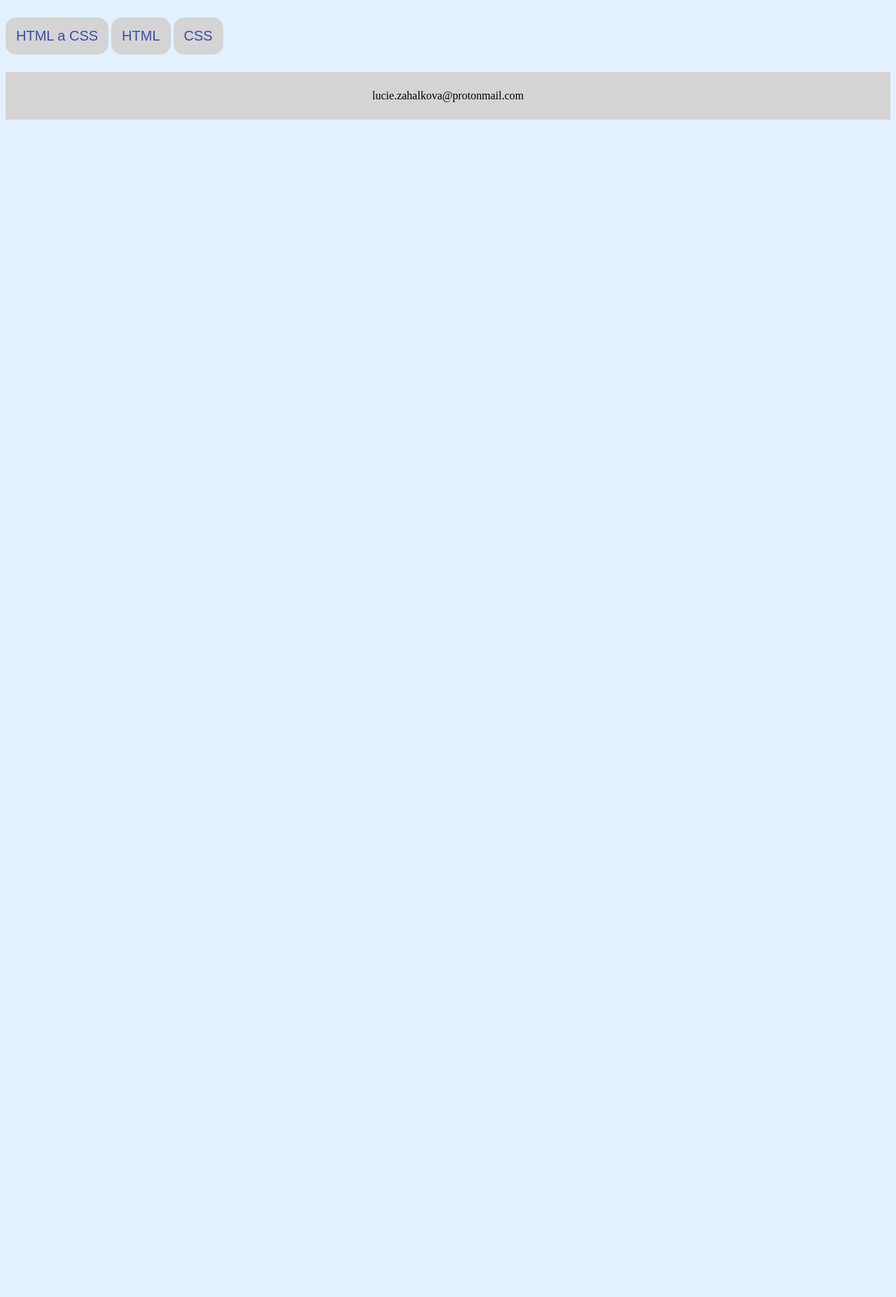
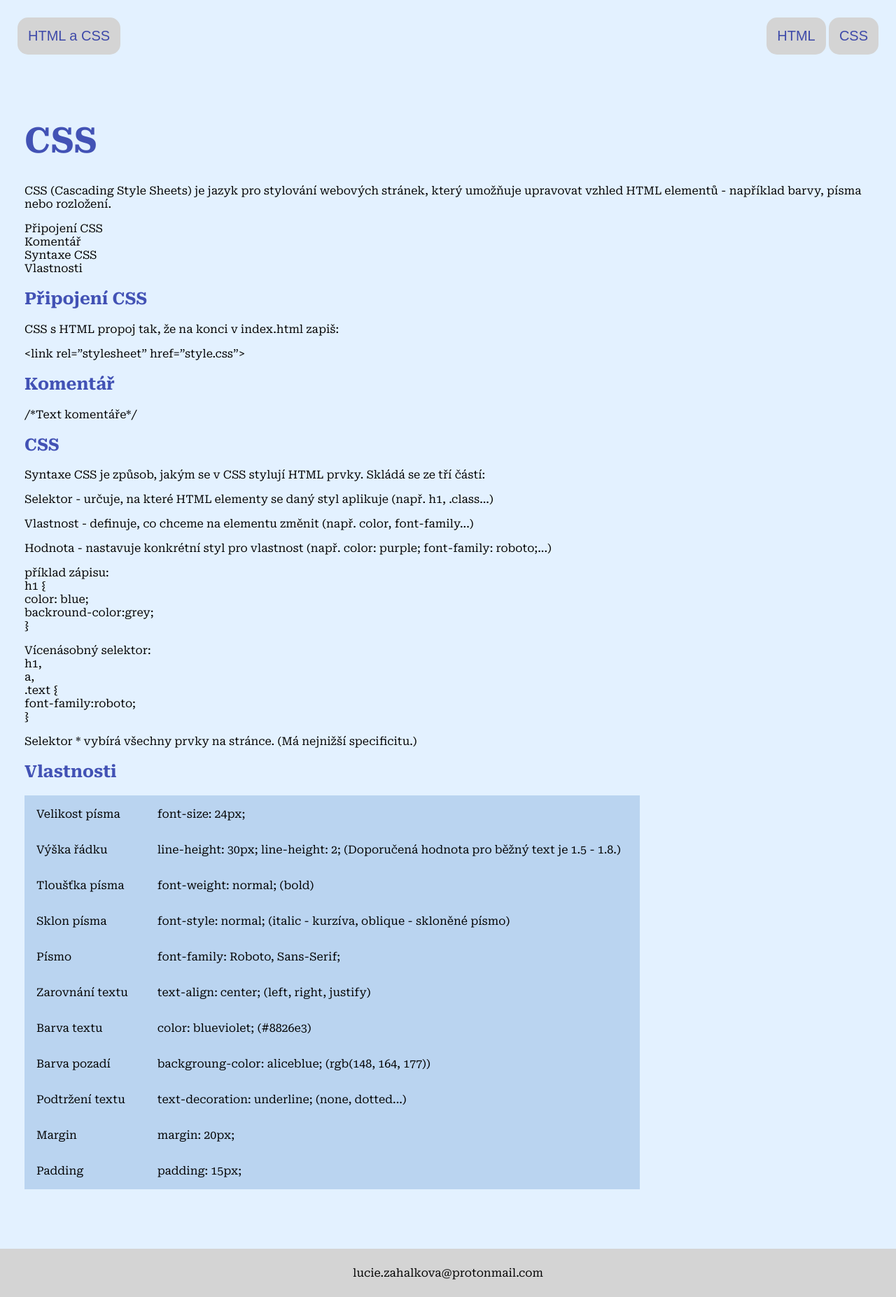
Before and after one commit to LucieZah/Zaverecny-projekt, an Eleventy site: page css.html in a window 1280 px wide. Shown: the whole page at 70% size. Before the commit the page ends 800 px from the top, so only its background shows below. Built offline with nearby package versions, Linux system fonts and the light colour scheme; Eleventy itself is replaced by a stand-in of ours; files that its build step writes are made by us from their sources.

Commit message:
dalsi upravy

```diff
--- a/_includes/sablona.njk
+++ b/_includes/sablona.njk
@@ -4,13 +4,20 @@
     <meta charset="UTF-8" />
     <meta name="viewport" content="width=device-width, initial-scale=1.0" />
     <title>{{ title }}</title>
+    <link rel="preconnect" href="https://fonts.googleapis.com">
+<link rel="preconnect" href="https://fonts.gstatic.com" crossorigin>
+<link href="https://fonts.googleapis.com/css2?family=Montserrat:ital,wght@0,100..900;1,100..900&family=Roboto+Serif:ital,opsz,wght@0,8..144,100..900;1,8..144,100..900&family=Roboto:ital,wght@0,100;0,300;0,400;0,500;0,700;0,900;1,100;1,300;1,400;1,500;1,700;1,900&display=swap" rel="stylesheet">
+
     <link rel="stylesheet" href="/css/style.css" />
   </head>
-  <body>
+  <body class="body">
     <div class="menu__main">
+      <div class="menu__homepage">
         <button class="button">
           <a href="/" class="menu__link">HTML a CSS</a>
         </button>
+      </div>
+      <div class="menu__href">
         <button class="button">
           <a href="/html/" class="menu__link">HTML</a>
         </button>
@@ -18,11 +25,13 @@
           <a href="/css/" class="menu__link">CSS</a>
         </button>
       </div>
+    </div>
 
-    <main>
+    <header></header>
+
+    <main class="main">
       {{ content | safe }}
     </main>
+    <footer class="footer">lucie.zahalkova@protonmail.com</footer>
   </body>
-
-  <footer class="footer">lucie.zahalkova@protonmail.com</footer>
 </html>
--- a/css.html
+++ b/css.html
@@ -2,3 +2,96 @@
 layout: sablona.njk
 title: CSS
 ---
+<div class="page__css">
+<h1 class="title">CSS</h1>
+
+<p>CSS (Cascading Style Sheets) je jazyk pro stylování webových stránek, který umožňuje upravovat vzhled HTML elementů - například
+    barvy, písma nebo rozložení.</p>
+
+    <ul class="menu__page">
+        <li>Připojení CSS</li>
+        <li>Komentář</li>
+        <li>Syntaxe CSS</li>
+        <li>Vlastnosti</li>
+    </ul>
+
+    <h2>Připojení CSS</h2>
+<p>CSS s HTML propoj tak, že na konci <head> v index.html zapiš:</p>
+
+  <p>&lt;link rel=”stylesheet” href=”style.css”&gt;</p>
+
+  <h2>Komentář</h2>
+/*Text komentáře*/
+<h2>CSS</h2>
+<p>Syntaxe CSS je způsob, jakým se v CSS stylují HTML prvky. Skládá se ze tří částí:</p>
+<p>Selektor - určuje, na které HTML elementy se daný styl aplikuje (např. h1, .class...)</p>
+<p>Vlastnost - definuje, co chceme na elementu změnit (např. color, font-family...)</p>
+<p>Hodnota - nastavuje konkrétní styl pro vlastnost (např. color: purple; font-family: roboto;...)</p>
+
+<p>příklad zápisu:<br>
+   h1 {<br>
+         color: blue;<br>
+         backround-color:grey;<br>
+   }</p>
+
+<p>Vícenásobný selektor:<br>
+    h1,<br>
+    a,<br>
+    .text {<br>
+             font-family:roboto;<br>
+     }</p>
+
+<p>Selektor * vybírá všechny prvky na stránce. (Má nejnižší specificitu.)</p>
+
+<h2>Vlastnosti</h2>
+
+<table class="table">
+ <tr>
+    <td>Velikost písma</td>
+    <td>font-size: 24px;</td>
+</tr>
+<tr>
+    <td>Výška řádku</td>
+    <td>line-height: 30px;
+        line-height: 2;   (Doporučená hodnota pro běžný text je 1.5 - 1.8.)
+        </td>
+</tr>
+<tr>
+    <td>Tloušťka písma</td>
+    <td>font-weight: normal;   (bold)</td>
+</tr>
+<tr>
+    <td>Sklon písma</td>
+    <td>font-style: normal;    (italic - kurzíva, oblique - skloněné písmo)</td>
+</tr>
+<tr>
+    <td>Písmo</td>
+    <td>font-family: Roboto, Sans-Serif;</td>
+</tr>
+<tr>
+    <td>Zarovnání textu</td>
+    <td>text-align: center;    (left, right, justify)</td>
+</tr>
+<tr>
+    <td>Barva textu</td>
+    <td>color: blueviolet;   (#8826e3)</td>
+</tr>
+<tr>
+    <td>Barva pozadí</td>
+    <td>backgroung-color: aliceblue;   (rgb(148, 164, 177))</td>
+</tr>
+<tr>
+    <td>Podtržení textu</td>
+    <td>text-decoration: underline;    (none, dotted...)</td>
+</tr>
+<tr>
+    <td>Margin</td>
+    <td>margin: 20px;</td>
+</tr>
+<tr>
+    <td>Padding</td>
+    <td>padding: 15px;</td>
+</tr>
+</table>
+
+</div>
--- a/css/style.css
+++ b/css/style.css
@@ -13,12 +13,33 @@ html { box-sizing: border-box; }
     --tertiary-color: #d8ecffb5;;
   }
 
-body {
+.body {
     background-color: var(--tertiary-color);
+    margin: 0;
+    display: flex;
+    flex-direction: column;
+    font-family: Roboto Serif, sans-serif;
+    font-weight: 400;
+    font-size: 16px;
+}
+
+.page__html {
+    padding: 35px;
+}
+
+.main {
+    flex: 1;
+}
+
+html,
+.body {
+    height: 100%;
 }
 
 .menu__main {
-    margin-top: 25px;
+    display: flex;
+    justify-content: space-between;
+    margin: 25px;
 }
 
 .menu__link {
@@ -26,10 +47,17 @@ body {
     color: var(--primary-color);
 }
 
-.code__image {
+.web__title {
+    color: var(--primary-color);
+    font-size: 60px;
+    text-align: center;
+}
+
+.image__code {
+    display: block;
     max-width: 100%;
-    opacity: 95%;
-    margin: 50px auto 50px auto;
+    opacity: 90 %;
+    margin: 100px auto 50px auto;
 }
 
 .title {
@@ -46,6 +74,11 @@ h2 {
    padding: 0;
 }
 
+.image__structure {
+    width: 50%;
+    opacity: 90%;
+}
+
 .button {
     font-size: 20px;
     font-weight: 400;
@@ -56,6 +89,16 @@ h2 {
     color: var(--primary-color);
 }
 
+.page__css {
+    padding: 35px;
+}
+
+.table {
+    background-color: #bad4f0;
+}
+.table td {
+    padding: 15px 25px 15px 15px;
+}
 
 
 
@@ -64,5 +107,5 @@ h2 {
     background-color: rgb(212, 212, 212);
     padding: 25px;
     text-align: center;
-    margin: 25px 0 0 0;
+    margin: 50px 0 0 0;
 }
```
Also changed, not shown: html.html (+34 -10 lines), index.html (+3 -1 lines). Lines whose indentation alone changed are shown as unchanged.
